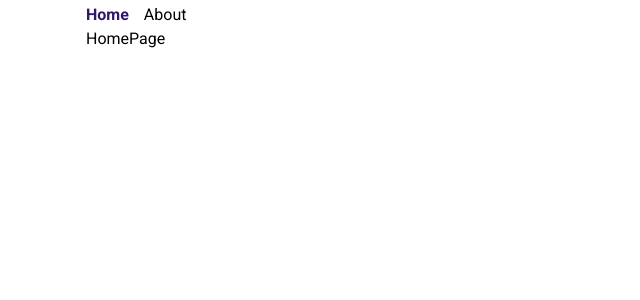
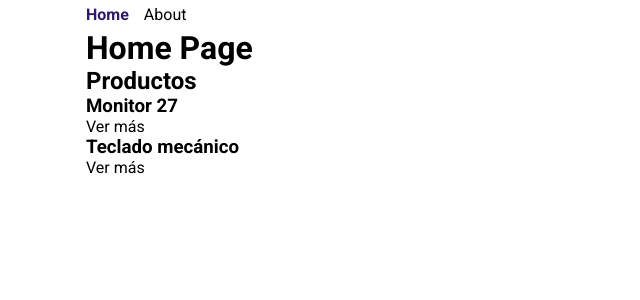
Before and after one commit to Pedrogj/react-router-app, a React (Vite) app: page / in a window 1280 px wide. Shown: the top 300 px of the page, without its empty margins (0-640 px from the left). Built offline with nearby package versions, Linux system fonts and the light colour scheme.

Commit message:
Add ProductPage

```diff
--- a/src/AppRouter/AppRouter.tsx
+++ b/src/AppRouter/AppRouter.tsx
@@ -5,12 +5,14 @@ import { RootLayout } from "../components/layout/RootLayout";
 import { NotFoundPage } from "../components/NotFoundPage";
 import { AboutTeamPage } from "../components/AboutTeamPage";
 import { AboutHistoryPage } from "../components/AboutHistoryPage";
+import { ProductPage } from "../components/ProductPage";
 
 export const AppRouter = () => {
   return (
     <Routes>
       <Route path="/" element={<RootLayout />}>
         <Route index element={<HomePage />} />
+        <Route path="products/:id" element={<ProductPage />} />
 
         <Route path="about" element={<AboutPage />}>
           <Route path="team" element={<AboutTeamPage />} />
--- a/src/components/HomePage.tsx
+++ b/src/components/HomePage.tsx
@@ -1,3 +1,23 @@
+import { Link } from "react-router";
+
+const products = [
+  { id: 1, name: "Monitor 27" },
+  { id: 2, name: "Teclado mecánico" },
+];
+
 export const HomePage = () => {
-  return <div>HomePage</div>;
+  return (
+    <>
+      <h1>Home Page</h1>
+      <h2>Productos</h2>
+      <div>
+        {products.map((product) => (
+          <div key={product.id}>
+            <h3>{product.name}</h3>
+            <Link to={`/products/${product.id}`}>Ver más</Link>
+          </div>
+        ))}
+      </div>
+    </>
+  );
 };
--- /dev/null
+++ b/src/components/ProductPage.tsx
@@ -0,0 +1,10 @@
+import { useParams } from "react-router";
+
+export const ProductPage = () => {
+  const { id } = useParams();
+  return (
+    <>
+      <h1>Producto:{id}</h1>
+    </>
+  );
+};
```
